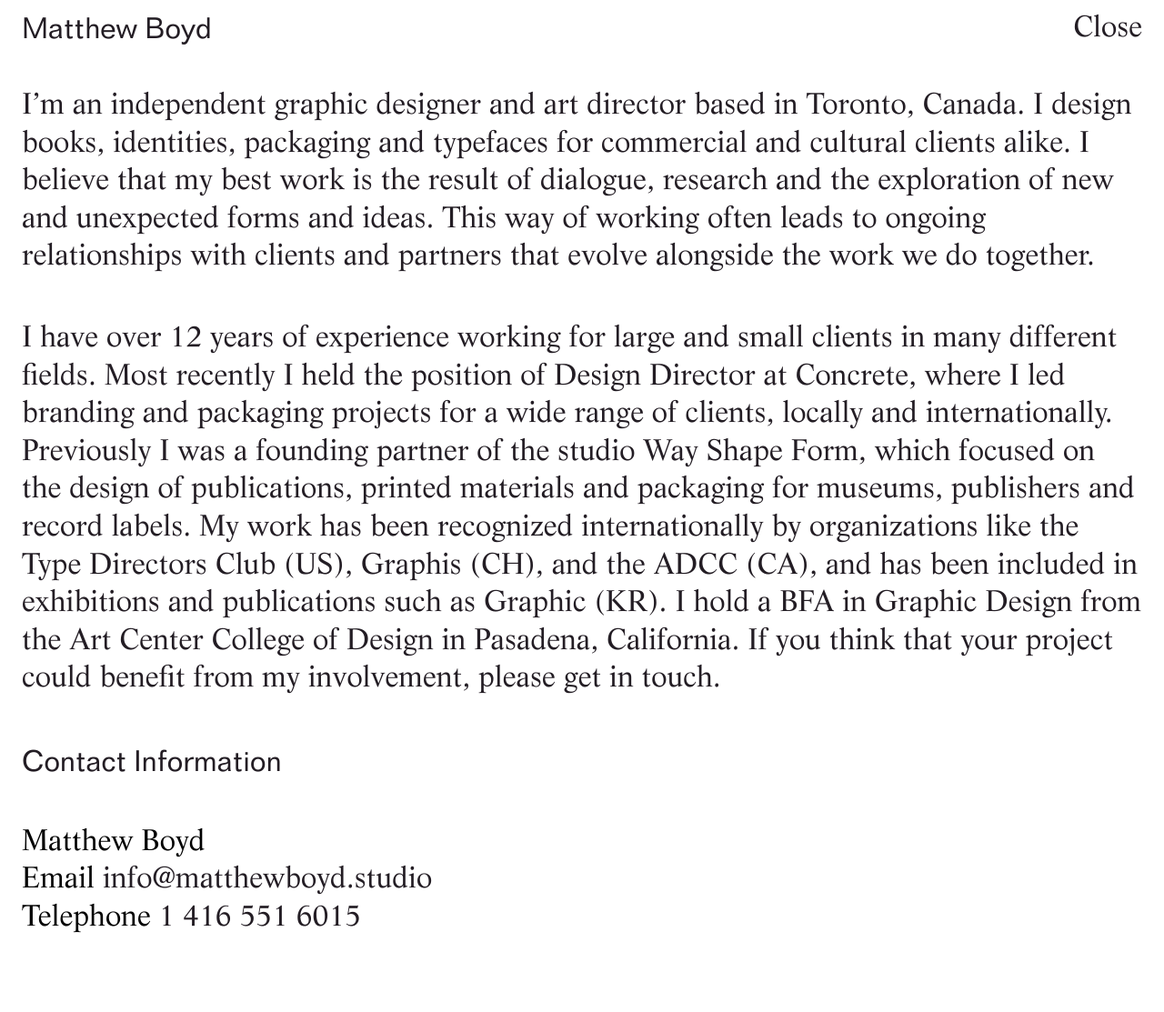
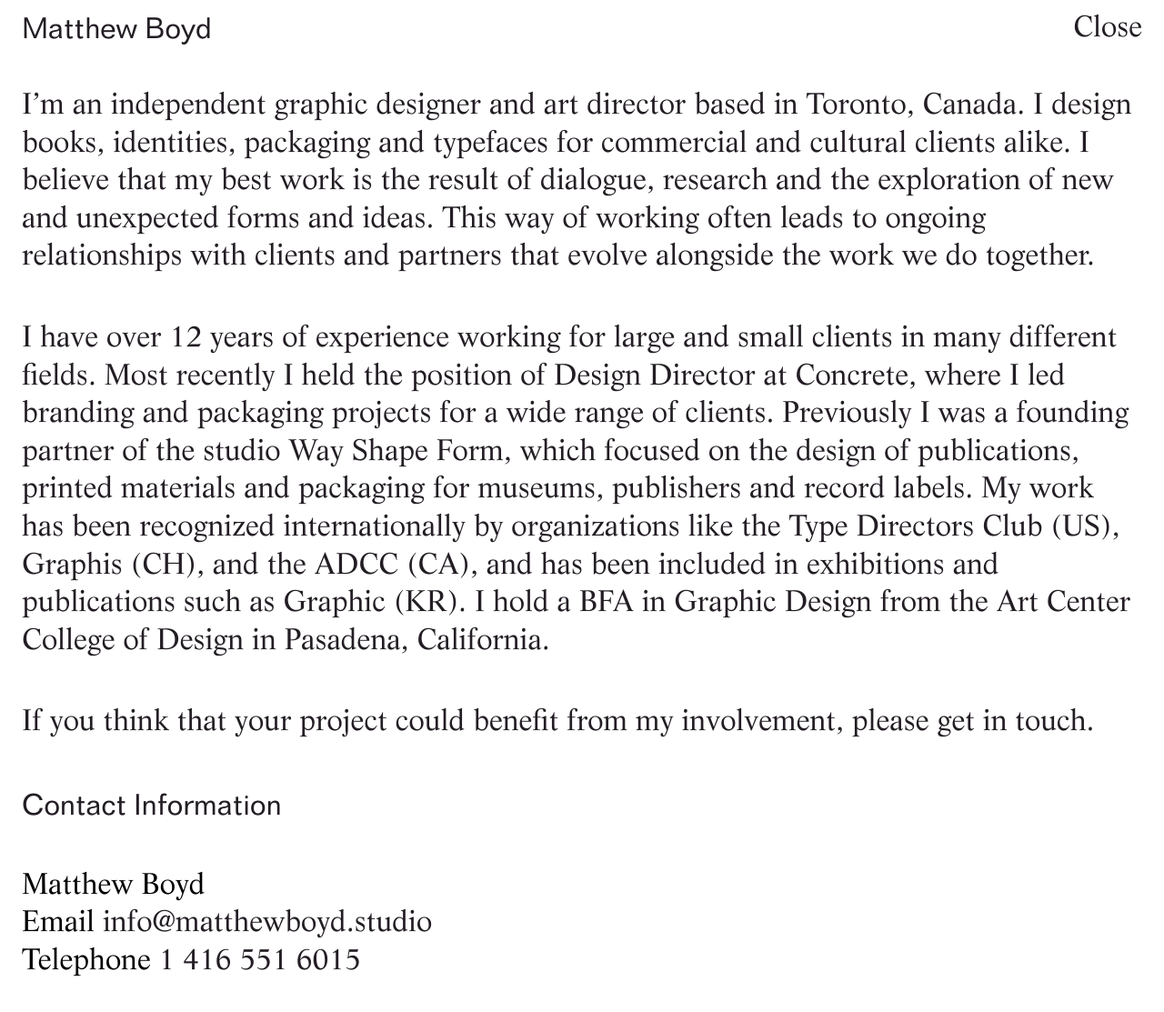
Before and after one commit to studio-cartogram/studioself, a Jekyll site: the page built from information.markdown, in a window 1280 px wide and 1126 px high. Shown: the top 1113 px of the window at 91% size. Built offline with Jekyll 4.4.1, drawn with Linux system fonts in a browser that asks for light colours.

Commit message:
Updated Information

```diff
--- a/information.markdown
+++ b/information.markdown
@@ -5,7 +5,9 @@
 
 I’m an independent graphic designer and art director based in Toronto, Canada. I design books, identities, packaging and typefaces for commercial and cultural clients alike. I believe that my best work is the result of dialogue, research and the exploration of new and unexpected forms and ideas. This way of working often leads to ongoing relationships with clients and partners that evolve alongside the work we do together.
 
-I have over 12 years of experience working for large and small clients in many different fields. Most recently I held the position of Design Director at Concrete, where I led branding and packaging projects for a wide range of clients, locally and internationally. Previously I was a founding partner of the studio Way Shape Form, which focused on the design of publications, printed materials and packaging for museums, publishers and record labels. My work has been recognized internationally by organizations like the Type Directors Club (US), Graphis (CH), and the ADCC (CA), and has been included in exhibitions and publications such as Graphic (KR). I hold a BFA in Graphic Design from the Art Center College of Design in Pasadena, California. If you think that your project could benefit from my involvement, please get in touch.
+I have over 12 years of experience working for large and small clients in many different fields. Most recently I held the position of Design Director at Concrete, where I led branding and packaging projects for a wide range of clients. Previously I was a founding partner of the studio Way Shape Form, which focused on the design of publications, printed materials and packaging for museums, publishers and record labels. My work has been recognized internationally by organizations like the Type Directors Club (US), Graphis (CH), and the ADCC (CA), and has been included in exhibitions and publications such as Graphic (KR). I hold a BFA in Graphic Design from the Art Center College of Design in Pasadena, California.
+
+If you think that your project could benefit from my involvement, please get in touch.
 *
 *
 *
```
